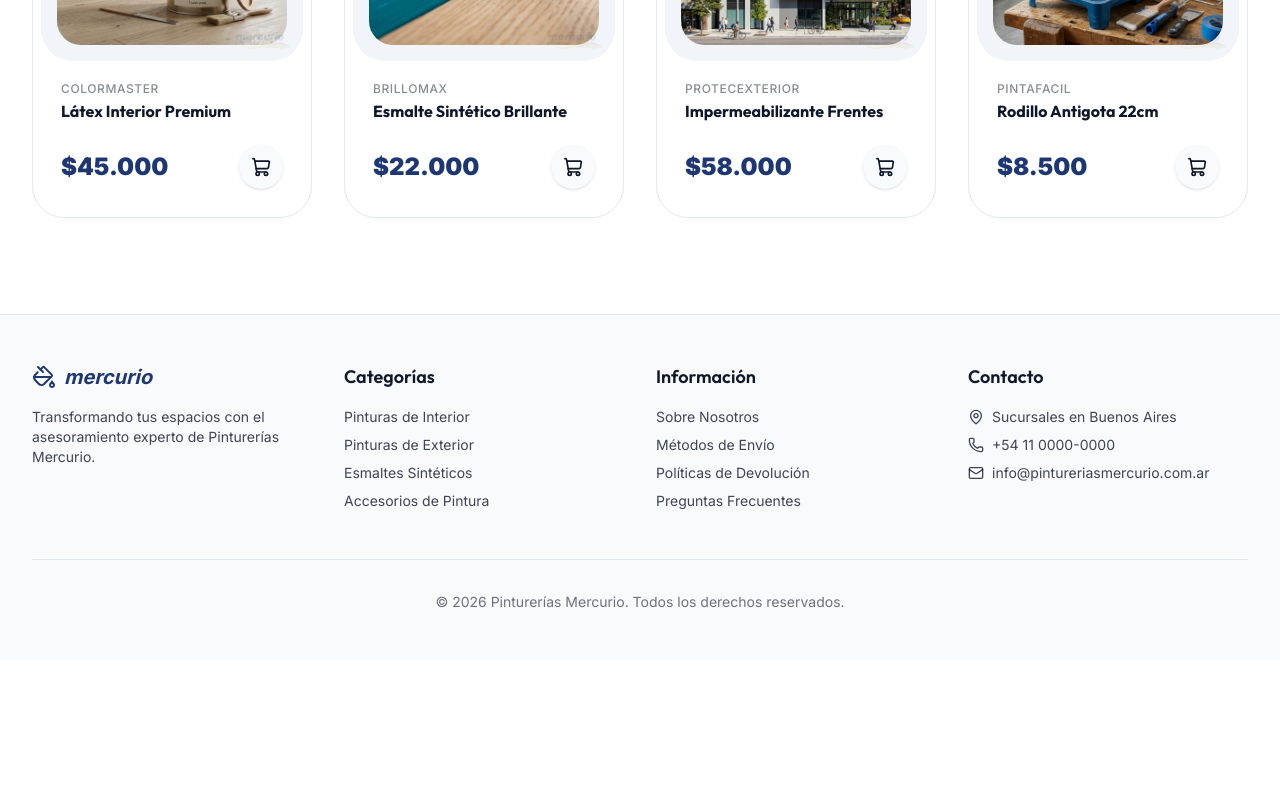
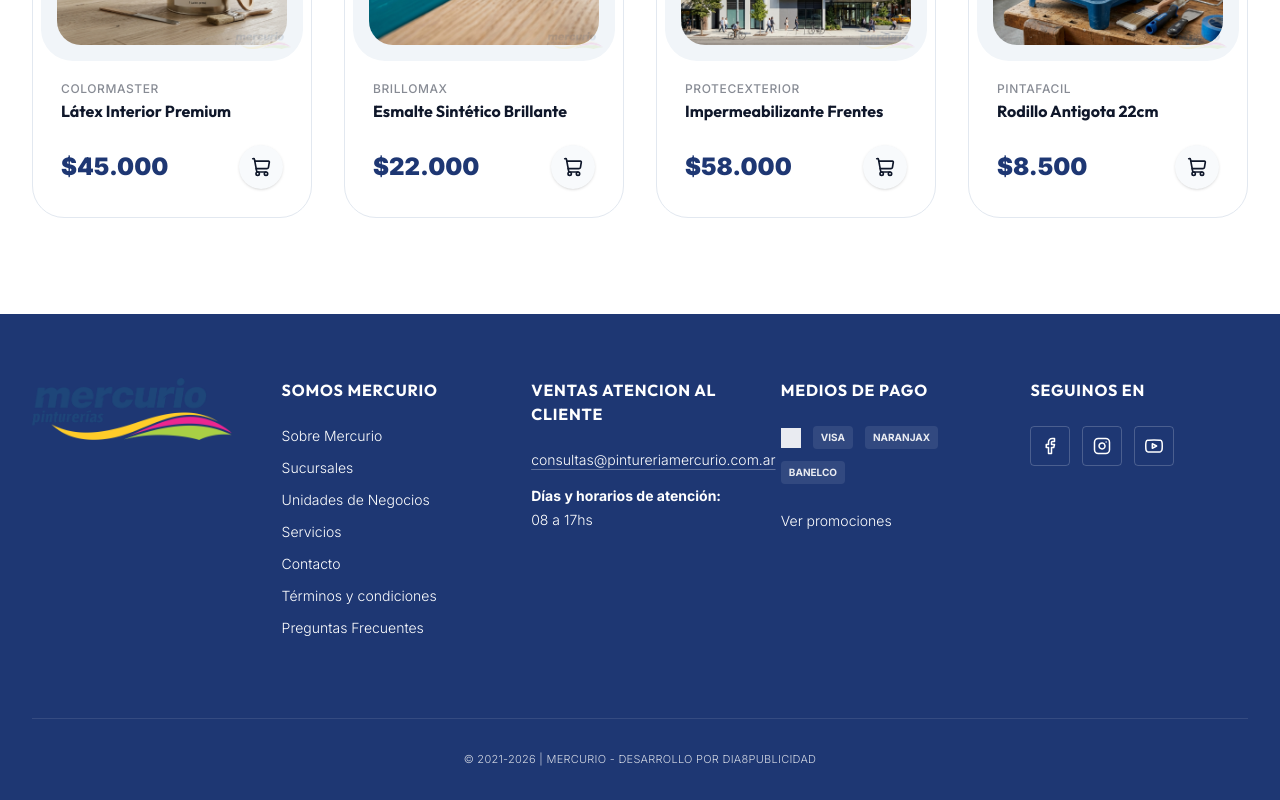
Before and after one commit to Nrlsb/ecommerce, a Next.js app: page / in a window 1280 px wide. Shown: the part 2002-2802 px from the top of the page. Before the commit the page ends 2662 px from the top, so only its background shows below. Built offline with nearby package versions, Linux system fonts and the light colour scheme; no server answers.

Commit message:
Actualizacion 1.0.0765

```diff
--- a/src/components/Footer.tsx
+++ b/src/components/Footer.tsx
@@ -1,53 +1,106 @@
 import Link from 'next/link';
-import { PaintBucket, MapPin, Phone, Mail } from 'lucide-react';
+import Image from 'next/image';
 
 export default function Footer() {
     return (
-        <footer className="bg-secondary text-secondary-foreground border-t border-border mt-auto">
-            <div className="max-w-7xl mx-auto px-4 sm:px-6 lg:px-8 py-12">
-                <div className="grid grid-cols-1 md:grid-cols-4 gap-8">
-                    <div className="space-y-4">
-                        <Link href="/" className="flex items-center gap-2">
-                            <PaintBucket size={24} className="text-primary" />
-                            <span className="text-xl font-bold text-primary italic">mercurio</span>
+        <footer className="bg-[#1E3773] text-white pt-16 pb-8">
+            <div className="max-w-7xl mx-auto px-6 lg:px-8">
+                <div className="grid grid-cols-1 md:grid-cols-2 lg:grid-cols-5 gap-y-12 gap-x-8">
+                    {/* Logo Column */}
+                    <div className="lg:col-span-1">
+                        <Link href="/" className="block">
+                            <Image
+                                src="/images/logos/logomercurio.png"
+                                alt="Mercurio Pinturerías"
+                                width={180}
+                                height={60}
+                                className="h-auto w-auto max-w-[200px]"
+                                priority
+                            />
                         </Link>
-                        <p className="text-sm text-secondary-foreground/80">
-                            Transformando tus espacios con el asesoramiento experto de Pinturerías Mercurio.
-                        </p>
                     </div>
 
+                    {/* Somos Mercurio Column */}
                     <div>
-                        <h3 className="font-semibold text-lg mb-4">Categorías</h3>
-                        <ul className="space-y-2 text-sm text-secondary-foreground/80">
-                            <li><Link href="#" className="hover:text-primary transition-colors">Pinturas de Interior</Link></li>
-                            <li><Link href="#" className="hover:text-primary transition-colors">Pinturas de Exterior</Link></li>
-                            <li><Link href="#" className="hover:text-primary transition-colors">Esmaltes Sintéticos</Link></li>
-                            <li><Link href="#" className="hover:text-primary transition-colors">Accesorios de Pintura</Link></li>
+                        <h3 className="font-bold text-base mb-6 uppercase tracking-wider">Somos Mercurio</h3>
+                        <ul className="space-y-3 text-sm font-light">
+                            <li><Link href="/sobre-mercurio" className="hover:text-mercurio-yellow transition-colors">Sobre Mercurio</Link></li>
+                            <li><Link href="/sucursales" className="hover:text-mercurio-yellow transition-colors">Sucursales</Link></li>
+                            <li><Link href="/unidades-de-negocio" className="hover:text-mercurio-yellow transition-colors">Unidades de Negocios</Link></li>
+                            <li><Link href="/servicios" className="hover:text-mercurio-yellow transition-colors">Servicios</Link></li>
+                            <li><Link href="/contacto" className="hover:text-mercurio-yellow transition-colors">Contacto</Link></li>
+                            <li><Link href="/terminos" className="hover:text-mercurio-yellow transition-colors">Términos y condiciones</Link></li>
+                            <li><Link href="/preguntas-frecuentes" className="hover:text-mercurio-yellow transition-colors">Preguntas Frecuentes</Link></li>
                         </ul>
                     </div>
 
+                    {/* Atención al Cliente Column */}
                     <div>
-                        <h3 className="font-semibold text-lg mb-4">Información</h3>
-                        <ul className="space-y-2 text-sm text-secondary-foreground/80">
-                            <li><Link href="#" className="hover:text-primary transition-colors">Sobre Nosotros</Link></li>
-                            <li><Link href="#" className="hover:text-primary transition-colors">Métodos de Envío</Link></li>
-                            <li><Link href="#" className="hover:text-primary transition-colors">Políticas de Devolución</Link></li>
-                            <li><Link href="#" className="hover:text-primary transition-colors">Preguntas Frecuentes</Link></li>
-                        </ul>
+                        <h3 className="font-bold text-base mb-6 uppercase tracking-wider">Ventas Atencion al Cliente</h3>
+                        <div className="space-y-4 text-sm">
+                            <a href="mailto:consultas@pintureriamercurio.com.ar" className="block font-light hover:text-mercurio-yellow transition-colors underline decoration-white/30 underline-offset-4">
+                                consultas@pintureriamercurio.com.ar
+                            </a>
+                            <div className="space-y-1">
+                                <p className="font-bold">Días y horarios de atención:</p>
+                                <p className="font-light">08 a 17hs</p>
+                            </div>
+                        </div>
                     </div>
 
+                    {/* Medios de Pago Column */}
                     <div>
-                        <h3 className="font-semibold text-lg mb-4">Contacto</h3>
-                        <ul className="space-y-2 text-sm text-secondary-foreground/80">
-                            <li className="flex items-center gap-2"><MapPin size={16} /> Sucursales en Buenos Aires</li>
-                            <li className="flex items-center gap-2"><Phone size={16} /> +54 11 0000-0000</li>
-                            <li className="flex items-center gap-2"><Mail size={16} /> info@pintureriasmercurio.com.ar</li>
-                        </ul>
+                        <h3 className="font-bold text-base mb-6 uppercase tracking-wider">Medios de Pago</h3>
+                        <div className="space-y-6">
+                            <div className="flex flex-wrap gap-3 items-center opacity-90">
+                                <Image src="/images/logos/mercadopago.png" alt="Mercado Pago" width={80} height={24} className="h-5 w-auto object-contain brightness-0 invert" />
+                                <div className="flex gap-2 items-center bg-white/10 px-2 py-1 rounded">
+                                    <span className="text-[10px] font-bold">VISA</span>
+                                </div>
+                                <div className="flex gap-2 items-center bg-white/10 px-2 py-1 rounded">
+                                    <span className="text-[10px] font-bold">NARANJAX</span>
+                                </div>
+                                <div className="flex gap-2 items-center bg-white/10 px-2 py-1 rounded">
+                                    <span className="text-[10px] font-bold">BANELCO</span>
+                                </div>
+                            </div>
+                            <Link href="/promociones" className="text-sm font-light hover:text-mercurio-yellow transition-colors">
+                                Ver promociones
+                            </Link>
+                        </div>
+                    </div>
+
+                    {/* Seguinos Column */}
+                    <div>
+                        <h3 className="font-bold text-base mb-6 uppercase tracking-wider">Seguinos En</h3>
+                        <div className="flex gap-3">
+                            <a href="https://facebook.com" target="_blank" rel="noopener noreferrer" className="w-10 h-10 flex items-center justify-center border border-white/20 rounded hover:bg-white hover:text-[#1E3773] transition-all duration-300">
+                                <svg width={18} height={18} viewBox="0 0 24 24" fill="none" stroke="currentColor" strokeWidth="2" strokeLinecap="round" strokeLinejoin="round" className="w-[18px] h-[18px]">
+                                    <path d="M18 2h-3a5 5 0 0 0-5 5v3H7v4h3v8h4v-8h3l1-4h-4V7a1 1 0 0 1 1-1h3z" />
+                                </svg>
+                            </a>
+                            <a href="https://instagram.com" target="_blank" rel="noopener noreferrer" className="w-10 h-10 flex items-center justify-center border border-white/20 rounded hover:bg-white hover:text-[#1E3773] transition-all duration-300">
+                                <svg width={18} height={18} viewBox="0 0 24 24" fill="none" stroke="currentColor" strokeWidth="2" strokeLinecap="round" strokeLinejoin="round" className="w-[18px] h-[18px]">
+                                    <rect width="20" height="20" x="2" y="2" rx="5" ry="5" />
+                                    <path d="M16 11.37A4 4 0 1 1 12.63 8 4 4 0 0 1 16 11.37z" />
+                                    <line x1="17.5" x2="17.51" y1="6.5" y2="6.5" />
+                                </svg>
+                            </a>
+                            <a href="https://youtube.com" target="_blank" rel="noopener noreferrer" className="w-10 h-10 flex items-center justify-center border border-white/20 rounded hover:bg-white hover:text-[#1E3773] transition-all duration-300">
+                                <svg width={18} height={18} viewBox="0 0 24 24" fill="none" stroke="currentColor" strokeWidth="2" strokeLinecap="round" strokeLinejoin="round" className="w-[18px] h-[18px]">
+                                    <path d="M22.54 6.42a2.78 2.78 0 0 0-1.94-2C18.88 4 12 4 12 4s-6.88 0-8.6.42a2.78 2.78 0 0 0-1.94 2C1 8.14 1 12 1 12s0 3.86.46 5.58a2.78 2.78 0 0 0 1.94 2c1.72.42 8.6.42 8.6.42s6.88 0 8.6-.42a2.78 2.78 0 0 0 1.94-2C23 15.86 23 12 23 12s0-3.86-.46-5.58z" />
+                                    <polygon points="9.75 15.02 15.5 12 9.75 8.98 9.75 15.02" />
+                                </svg>
+                            </a>
+                        </div>
                     </div>
                 </div>
 
-                <div className="border-t border-border mt-12 pt-8 text-center text-sm text-secondary-foreground/60">
-                    <p>&copy; {new Date().getFullYear()} Pinturerías Mercurio. Todos los derechos reservados.</p>
+                {/* Copyright */}
+                <div className="mt-20 pt-8 border-t border-white/10 text-center">
+                    <p className="text-[11px] font-light tracking-wide opacity-80 uppercase">
+                        © 2021-{new Date().getFullYear()} | MERCURIO - Desarrollo por Dia8Publicidad
+                    </p>
                 </div>
             </div>
         </footer>
```
